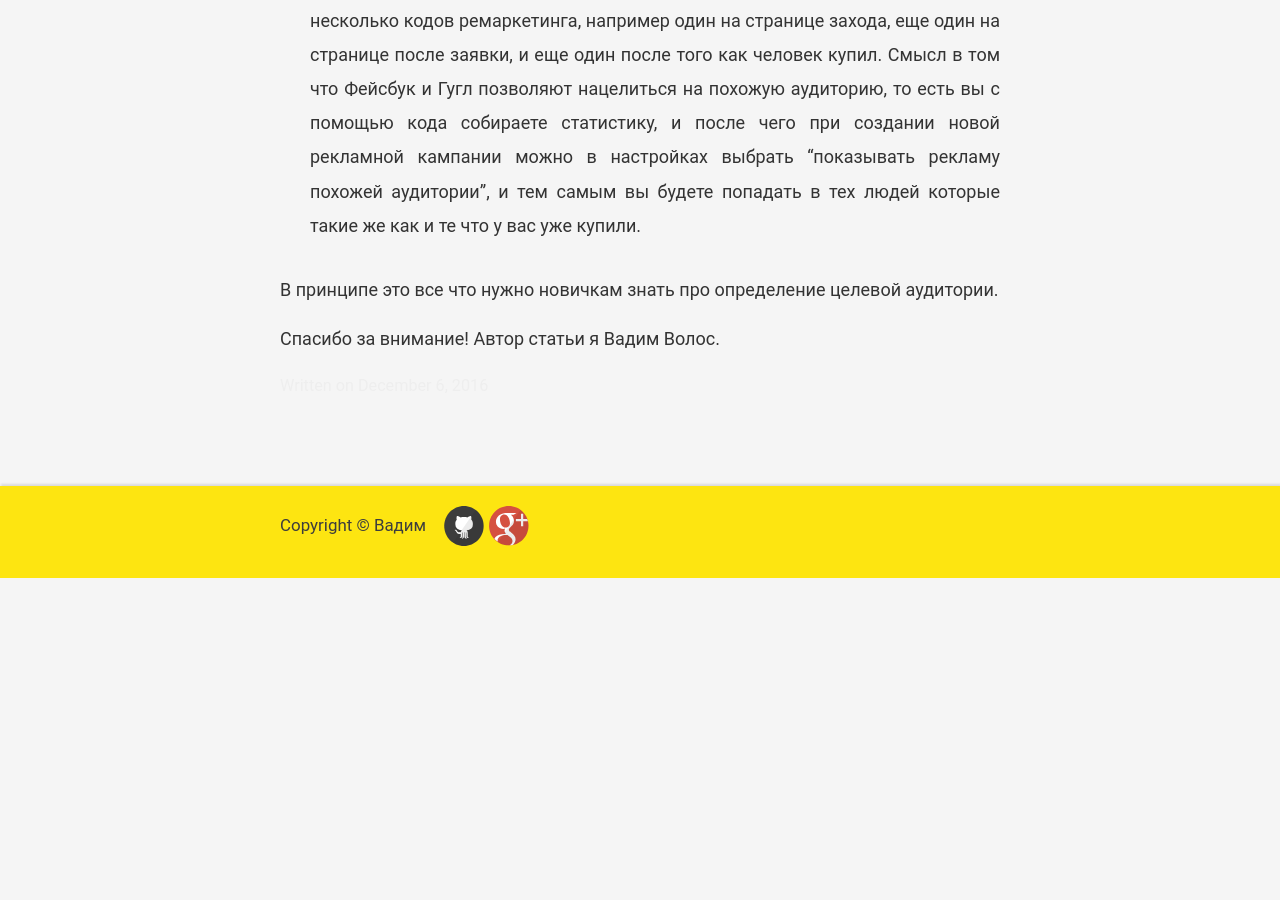
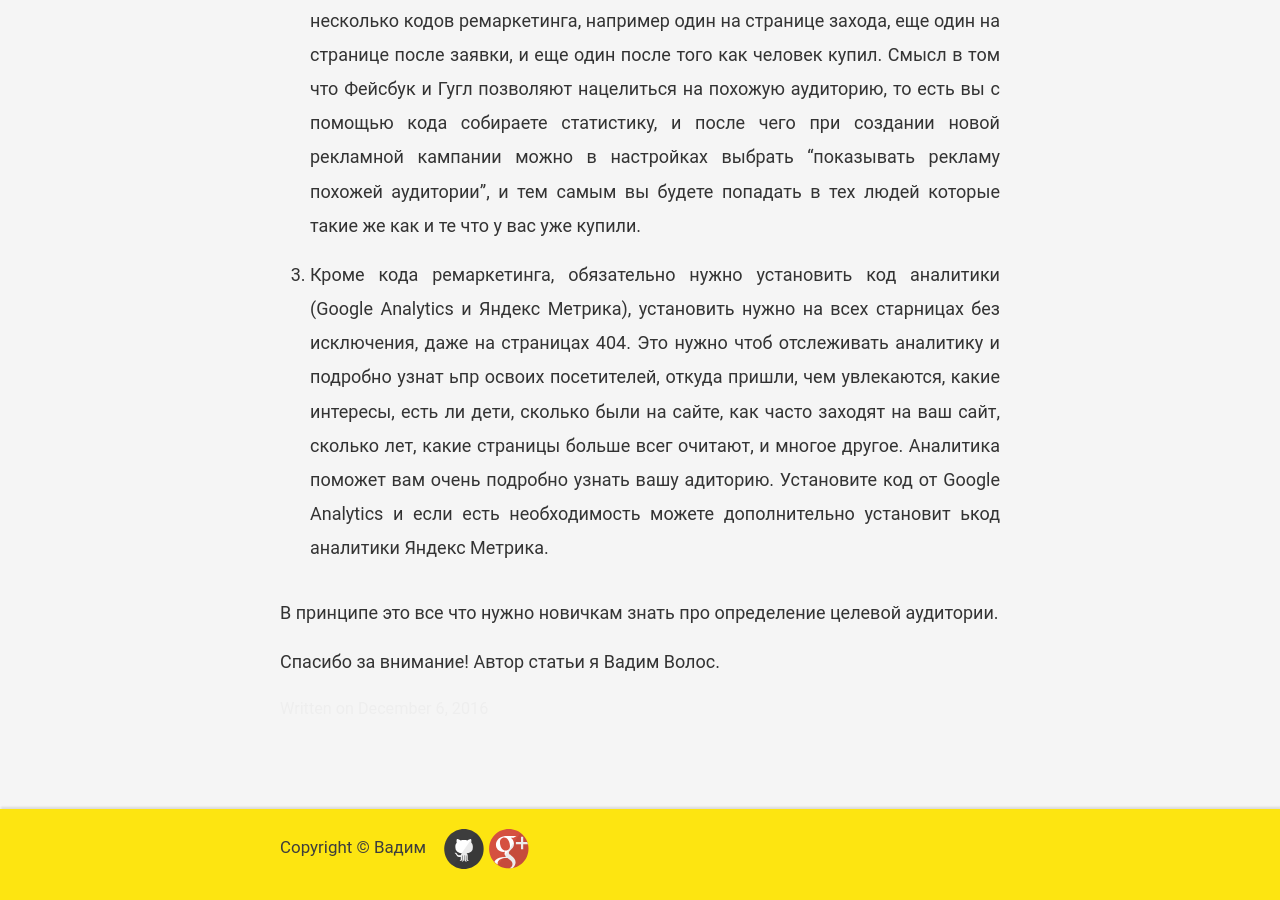
Before and after one commit to VadymVolos/vadymvolos.github.io, a Jekyll site: the page built from _posts/2016-12-06-zachem-opredelat-tselevuyu-auditoriyu.md, in a window 1280 px wide and 900 px high, scrolled down 1537 px. Built offline with Jekyll 4.4.1, drawn with Linux system fonts in a browser that asks for light colours; comment, search, counter and statistics services are not loaded; before the commit the page ends 2115 px from its top, so only the background shows below that.

Commit message:
Update 2016-12-06-zachem-opredelat-tselevuyu-auditoriyu.md

```diff
--- a/_posts/2016-12-06-zachem-opredelat-tselevuyu-auditoriyu.md
+++ b/_posts/2016-12-06-zachem-opredelat-tselevuyu-auditoriyu.md
@@ -33,6 +33,8 @@
 
 2. Код ремаркетинга (от Гугл Адвордс, от Фейсбука, и других), нужно установить несколько кодов ремаркетинга, например один на странице захода, еще один на странице после заявки, и еще один после того как человек купил. Смысл в том что Фейсбук и Гугл позволяют нацелиться на похожую аудиторию, то есть вы с помощью кода собираете статистику, и после чего при создании новой рекламной кампании можно в настройках выбрать "показывать рекламу похожей аудитории", и тем самым вы будете попадать в тех людей которые такие же как и те что у  вас уже купили.
 
+3. Кроме кода ремаркетинга, обязательно нужно установить код аналитики (Google Analytics и Яндекс Метрика), установить нужно на всех старницах без исключения, даже на страницах 404. Это нужно чтоб отслеживать аналитику и подробно узнат ьпр освоих посетителей, откуда пришли, чем увлекаются, какие интересы, есть ли дети, сколько были на сайте, как часто заходят на ваш сайт, сколько лет, какие страницы больше всег очитают, и многое другое. Аналитика поможет вам очень подробно узнать вашу адиторию. Установите код от Google Analytics и если есть необходимость можете дополнительно установит ькод аналитики Яндекс Метрика.
+
 В принципе это все что нужно новичкам знать про определение целевой аудитории.
 
 Спасибо за внимание!
```
